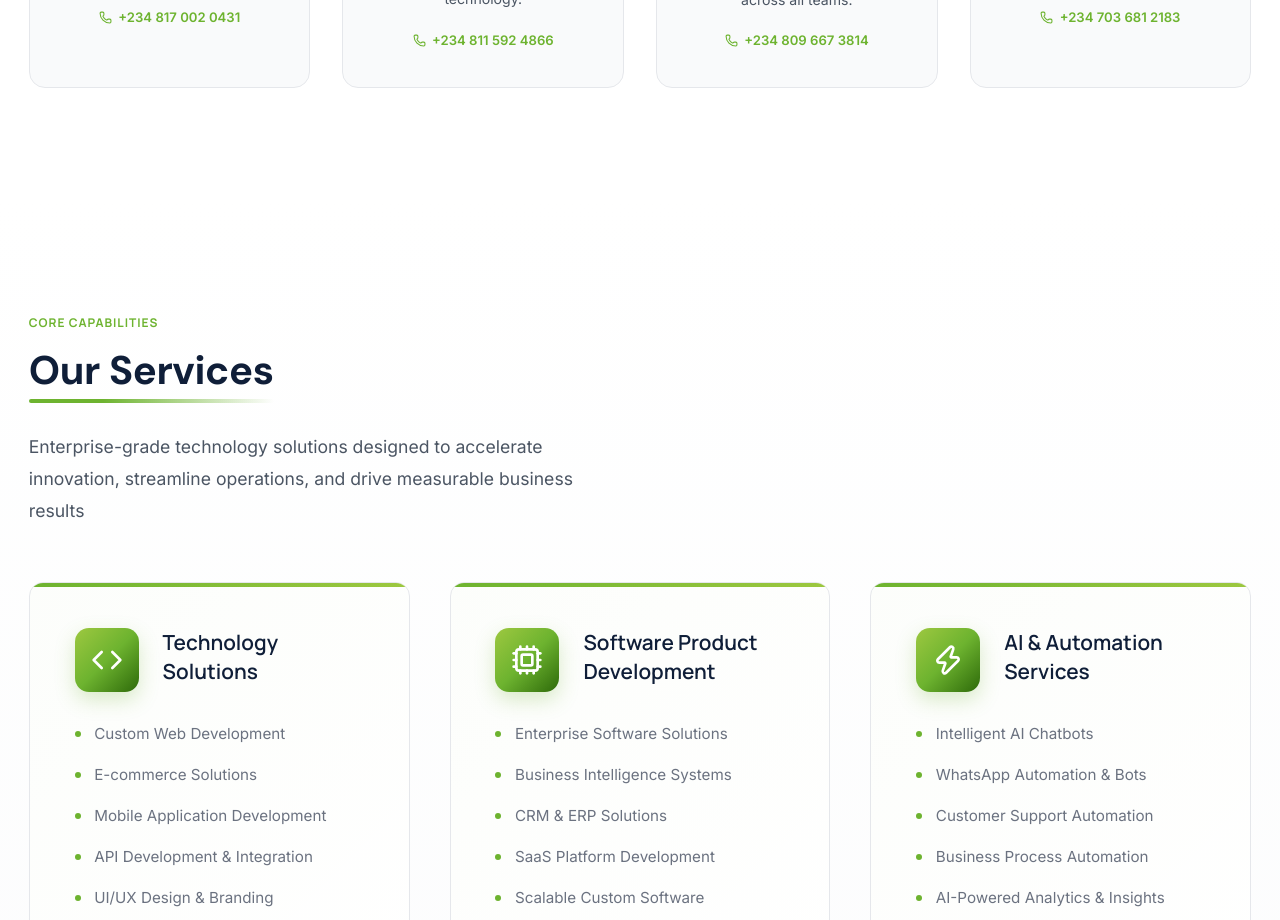
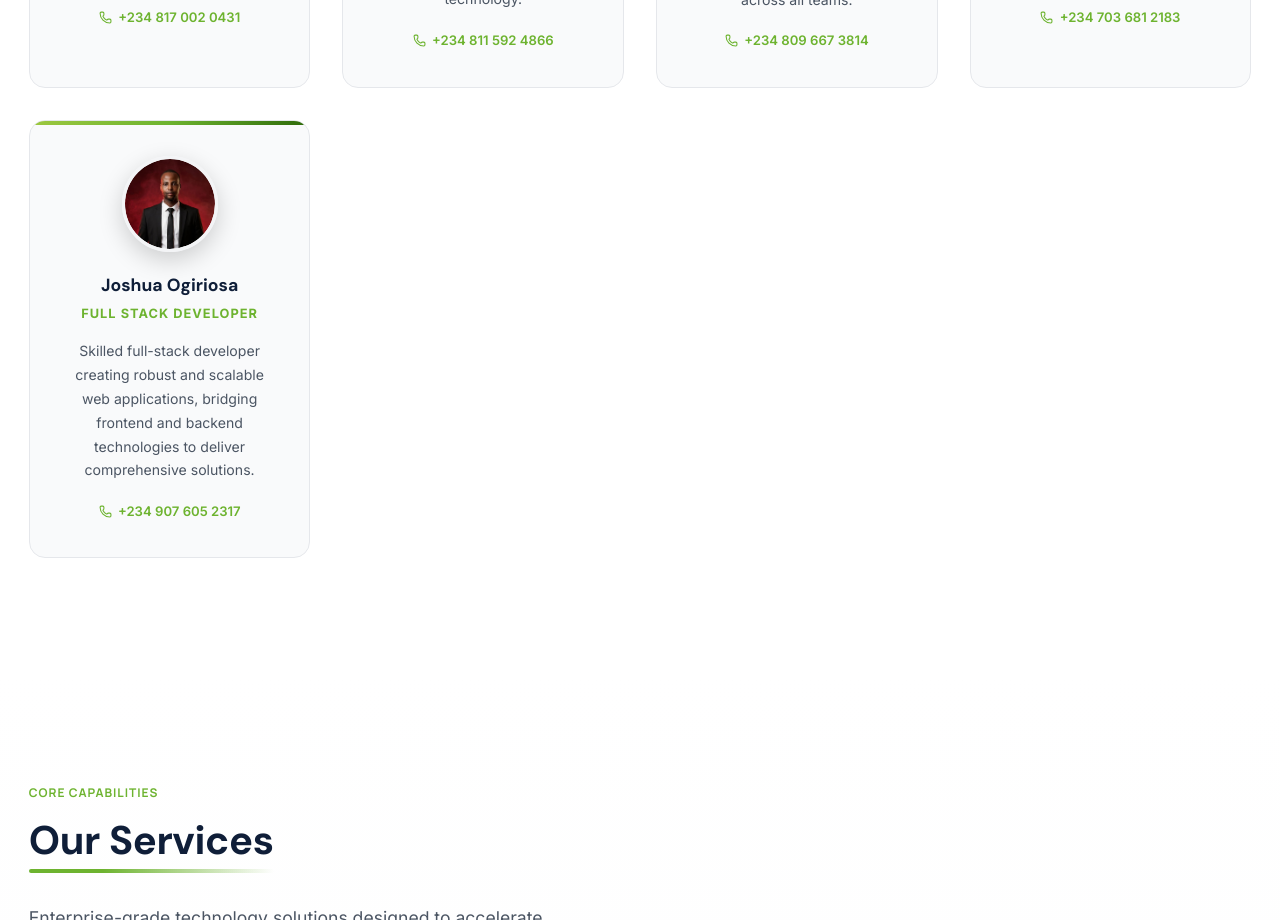
Before and after one commit to Uni-Jay/kurios-sat, a React (Vite) app: page / in a window 1280 px wide. Shown: the part 3520-4440 px from the top of the page. Built offline with nearby package versions, Linux system fonts and the light colour scheme.

Commit message:
Update commit

```diff
--- a/src/components/Team.tsx
+++ b/src/components/Team.tsx
@@ -1,6 +1,7 @@
 import { Phone } from 'lucide-react'
 import favourImg from '../assets/images/favour.jpeg'
 import victoriaImg from '../assets/images/victoria.jpeg'
+import joshuaImg from '../assets/images/joshua.jpeg'
 
 interface TeamMember {
   name: string
@@ -46,6 +47,15 @@ const team: TeamMember[] = [
     initials: 'FI',
     color: '#1a2f52',
     image: favourImg,
+  },
+  {
+    name: 'Joshua Ogiriosa',
+    role: 'Full Stack Developer',
+    phone: '+234 907 605 2317',
+    bio: 'Skilled full-stack developer creating robust and scalable web applications, bridging frontend and backend technologies to deliver comprehensive solutions.',
+    initials: 'JO',
+    color: '#6FB02F',
+    image: joshuaImg,
   },
 ]
 
```
Also changed, not shown: src/assets/images/joshua.jpeg (added).
